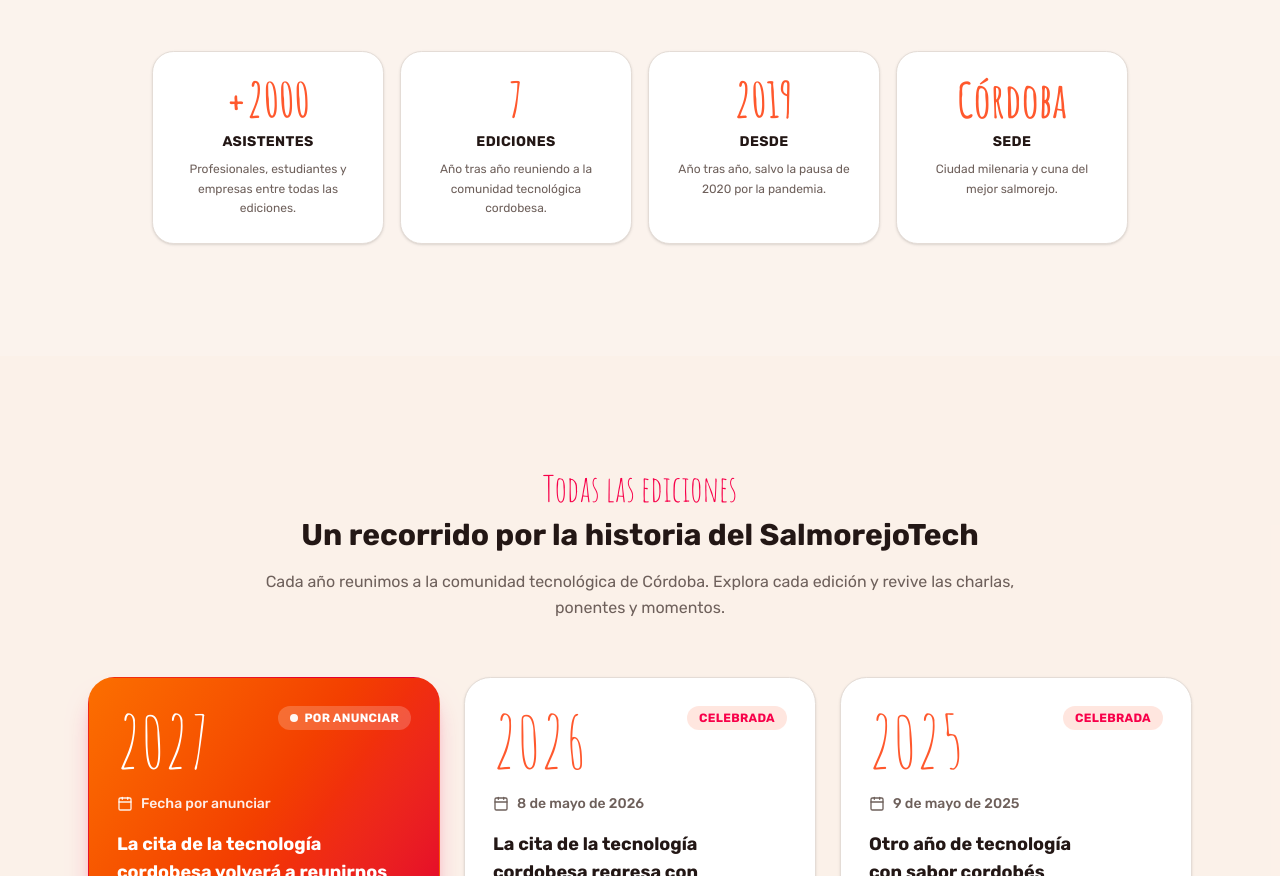
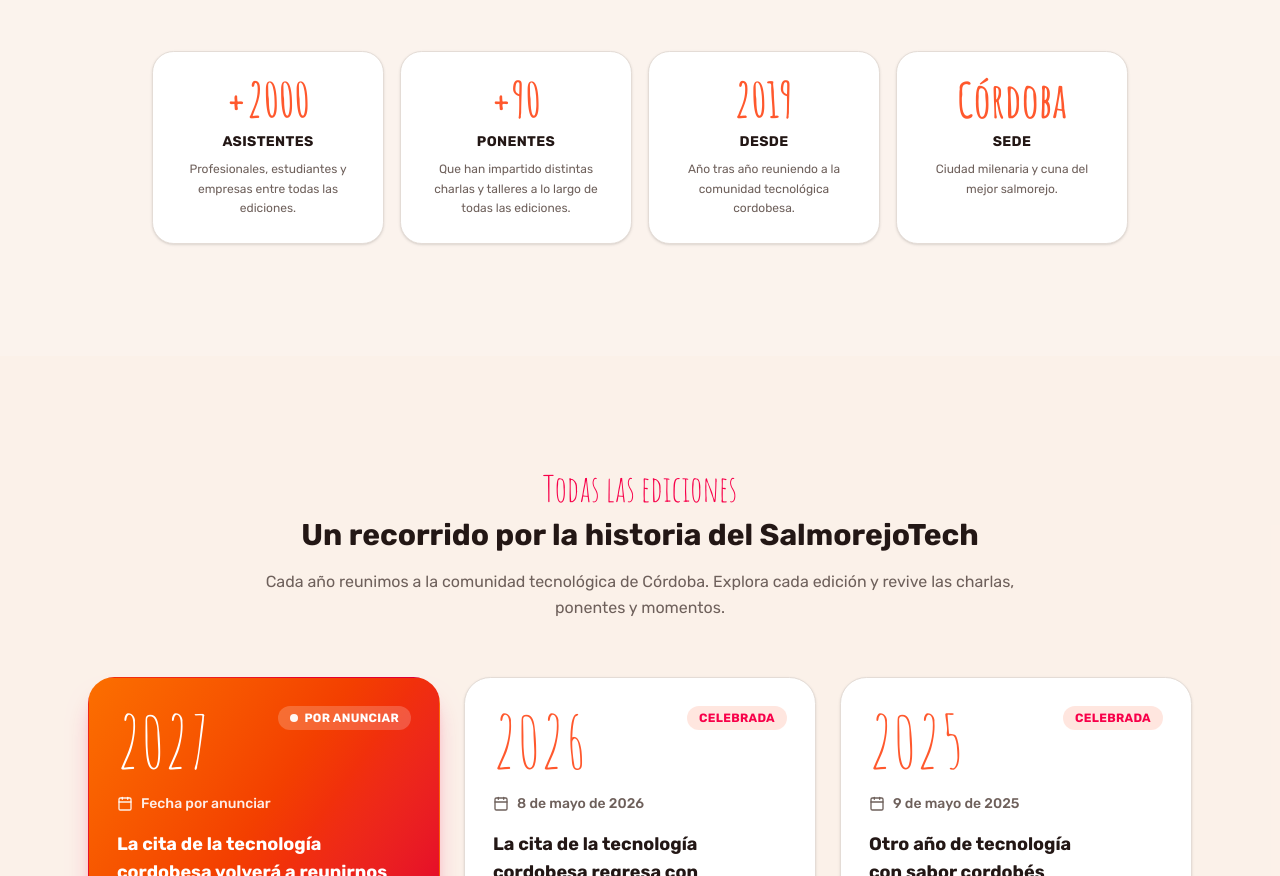
Before and after one commit to aulasoftwarelibre/salmorejotech, a Next.js app: page / in a window 1280 px wide. Shown: the part 1000-1876 px from the top of the page. Built offline with nearby package versions, Linux system fonts and the light colour scheme.

Commit message:
feat: update cards

```diff
--- a/components/about.tsx
+++ b/components/about.tsx
@@ -5,14 +5,14 @@ const facts = [
     description: "Profesionales, estudiantes y empresas entre todas las ediciones.",
   },
   {
-    value: "7",
-    label: "Ediciones",
-    description: "Año tras año reuniendo a la comunidad tecnológica cordobesa.",
+    value: "+90",
+    label: "Ponentes",
+    description: "Que han impartido distintas charlas y talleres a lo largo de todas las ediciones.",
   },
   {
     value: "2019",
     label: "Desde",
-    description: "Año tras año, salvo la pausa de 2020 por la pandemia.",
+    description: "Año tras año reuniendo a la comunidad tecnológica cordobesa.",
   },
   {
     value: "Córdoba",
```
